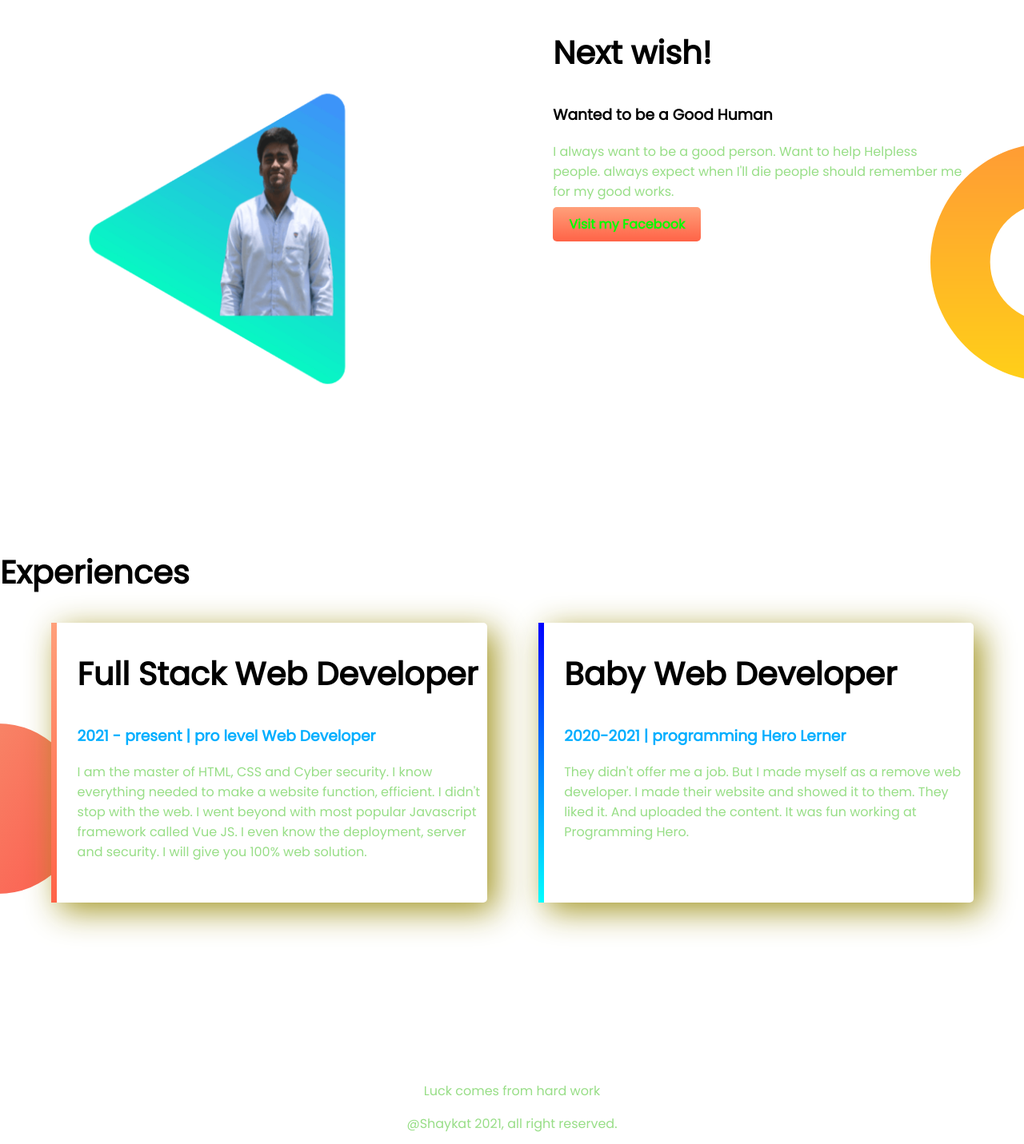
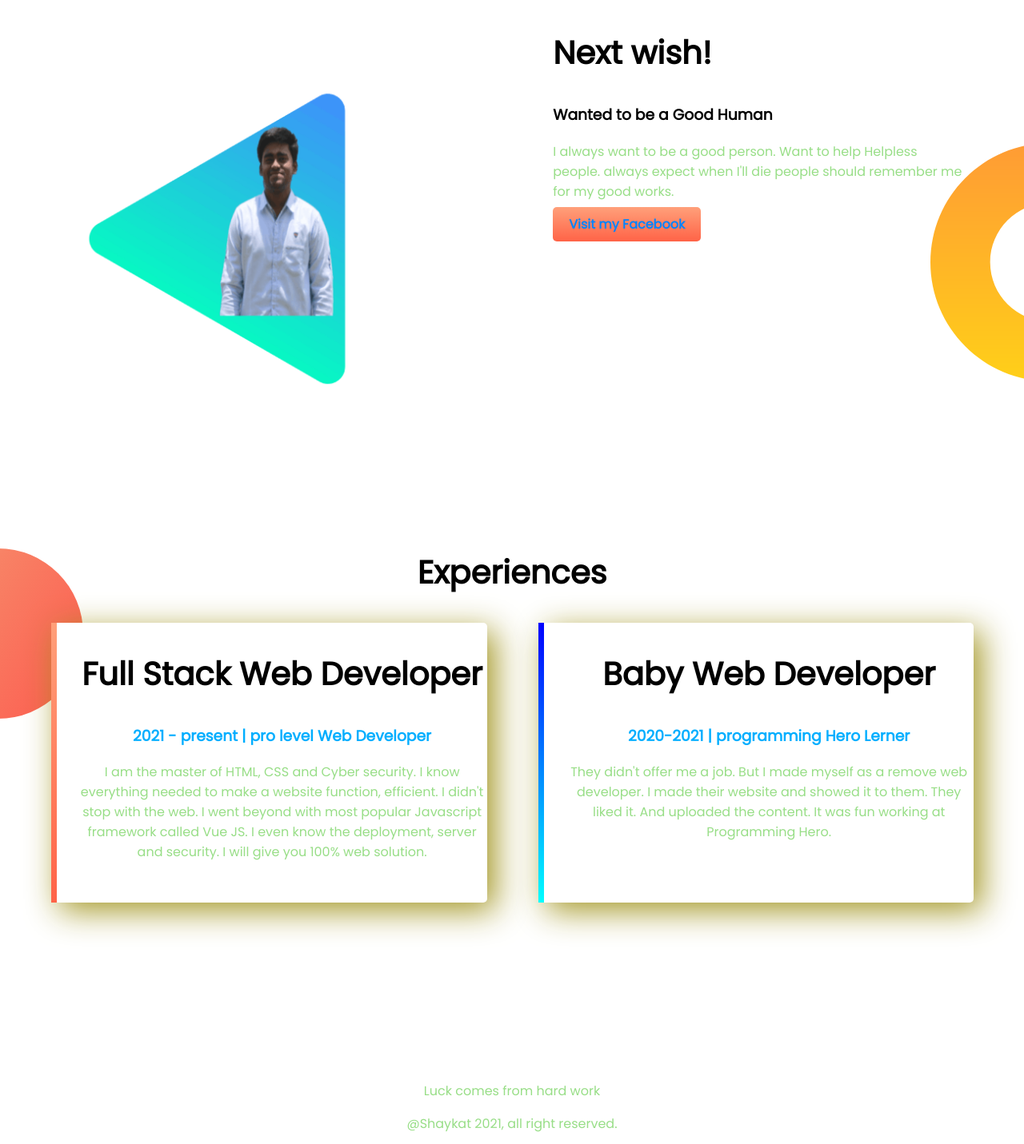
Before and after one commit to abdulla467a/site-site, a plain HTML site: page index.html in a window 1280 px wide. Shown: the part 647-2078 px from the top of the page at 80% size. Drawn offline with Linux system fonts and the light colour scheme.

Commit message:
new code 2

```diff
--- a/style.css
+++ b/style.css
@@ -42,7 +42,7 @@ section{
  background-image: linear-gradient(lightSalmon,tomato);
     padding: 10px 20px;
     border-radius: 5px;
-    color: rgb(0, 255, 0);
+    color: rgba(0, 132, 255, 0.986);
     font-weight: 700;
 }
 .dream-area{
@@ -61,7 +61,7 @@ section{
 .experience-area{
     background-image: url(image/exp-bg.png);
     background-repeat: no-repeat;
-    background-position: left;
+    text-align: center;
 }
 #full-stack{
     border-left: 7px solid;
```
